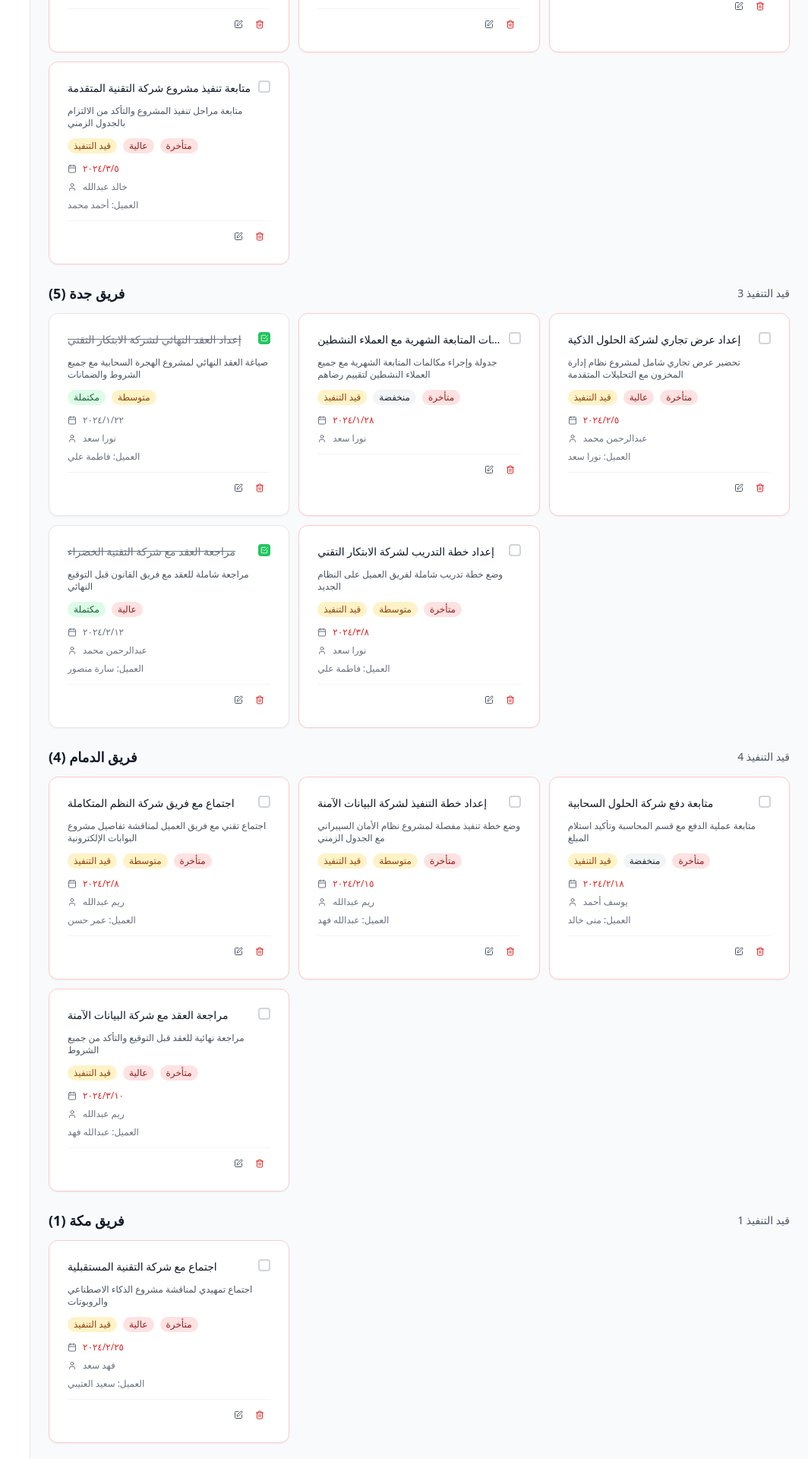
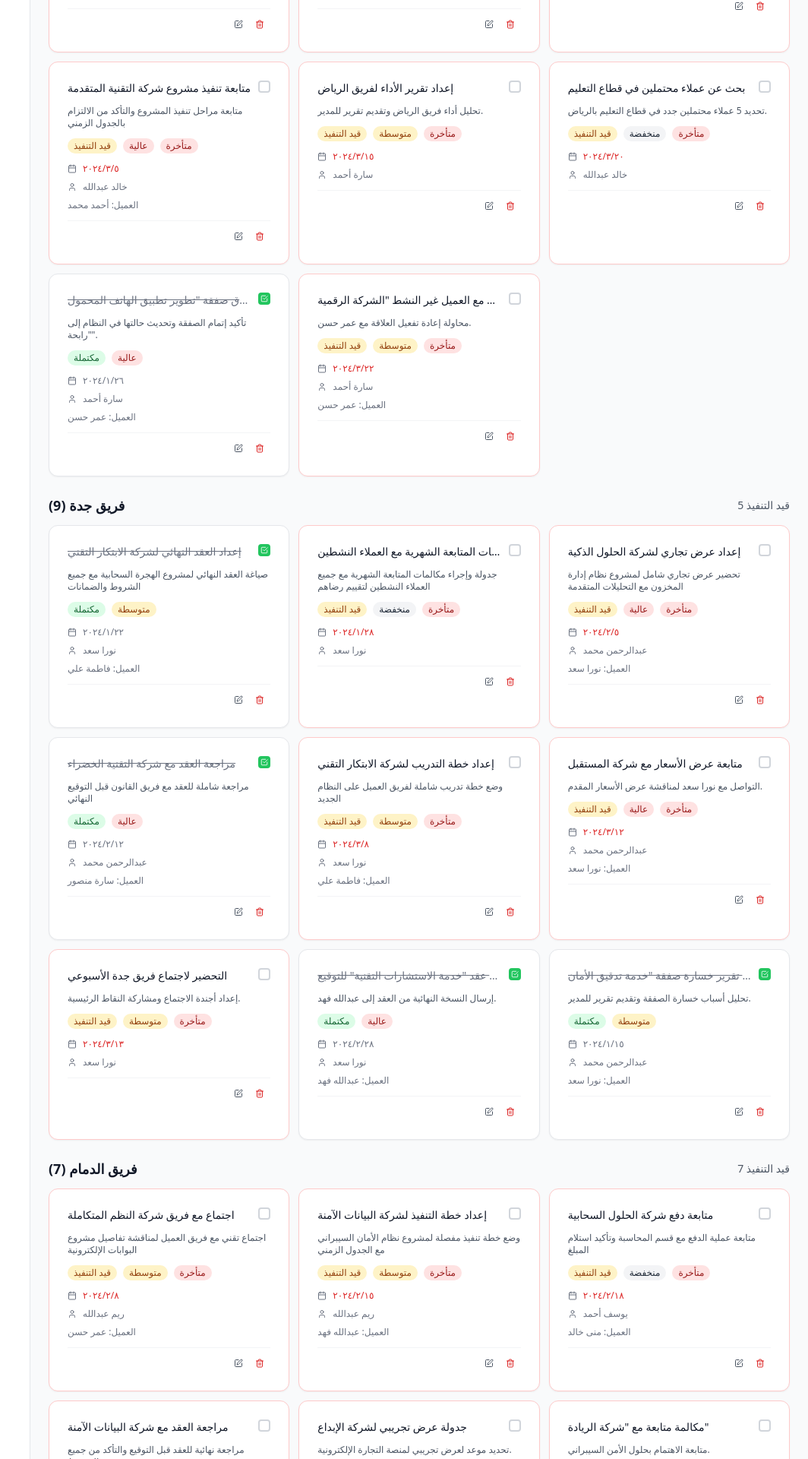
Before and after one commit to isamch/IC-CRM-Pro, a React (Vite) app: page /tasks in a window 1280 px wide. Shown: the part 520-2440 px from the top of the page at 76% size, without its empty margins (216-1280 px from the left). Built offline with nearby package versions, Linux system fonts and the light colour scheme; sample sign-in values are in the browser's storage.

Commit message:
add mockdata

```diff
--- a/src/data/mockData.ts
+++ b/src/data/mockData.ts
@@ -753,6 +753,174 @@ export const mockTasks: Task[] = [
     dealId: '7',
     assignee: '9', // عمر خالد - فريق جدة
     createdBy: '9'
+  },
+  {
+    id: '16',
+    title: 'متابعة عرض الأسعار مع شركة المستقبل',
+    description: 'التواصل مع نورا سعد لمناقشة عرض الأسعار المقدم.',
+    dueDate: '2024-03-12',
+    status: 'pending',
+    priority: 'high',
+    clientId: '4',
+    dealId: '4',
+    assignee: '8', // عبدالرحمن محمد
+    createdBy: '4'
+  },
+  {
+    id: '17',
+    title: 'إعداد تقرير الأداء لفريق الرياض',
+    description: 'تحليل أداء فريق الرياض وتقديم تقرير للمدير.',
+    dueDate: '2024-03-15',
+    status: 'pending',
+    priority: 'medium',
+    assignee: '3', // سارة أحمد
+    createdBy: '2'
+  },
+  {
+    id: '18',
+    title: 'جدولة عرض تجريبي لشركة الإبداع',
+    description: 'تحديد موعد لعرض تجريبي لمنصة التجارة الإلكترونية.',
+    dueDate: '2024-03-14',
+    status: 'pending',
+    priority: 'high',
+    clientId: '10',
+    dealId: '10',
+    assignee: '10', // يوسف أحمد
+    createdBy: '5'
+  },
+  {
+    id: '19',
+    title: 'مراجعة ملاحظات العميل لصفقة "حلول الذكاء الاصطناعي"',
+    description: 'مراجعة الملاحظات من سامي العتيبي والتنسيق مع الفريق الفني.',
+    dueDate: '2024-03-18',
+    status: 'pending',
+    priority: 'high',
+    clientId: '12',
+    dealId: '12',
+    assignee: '12', // لينا محمد
+    createdBy: '14'
+  },
+  {
+    id: '20',
+    title: 'تحديث بيانات العميل "شركة القصيم"',
+    description: 'إضافة معلومات الاتصال الجديدة وتحديث حالة العميل.',
+    dueDate: '2024-03-11',
+    status: 'done',
+    priority: 'low',
+    clientId: '13',
+    assignee: '15', // سعيد الحربي
+    createdBy: '15'
+  },
+  {
+    id: '21',
+    title: 'التحضير لاجتماع فريق جدة الأسبوعي',
+    description: 'إعداد أجندة الاجتماع ومشاركة النقاط الرئيسية.',
+    dueDate: '2024-03-13',
+    status: 'pending',
+    priority: 'medium',
+    assignee: '7', // نورا سعد
+    createdBy: '4'
+  },
+  {
+    id: '22',
+    title: 'إرسال عقد "خدمة الاستشارات التقنية" للتوقيع',
+    description: 'إرسال النسخة النهائية من العقد إلى عبدالله فهد.',
+    dueDate: '2024-02-28',
+    status: 'done',
+    priority: 'high',
+    clientId: '7',
+    dealId: '7',
+    assignee: '7', // نورا سعد
+    createdBy: '4'
+  },
+  {
+    id: '23',
+    title: 'مكالمة متابعة مع "شركة الريادة"',
+    description: 'متابعة الاهتمام بحلول الأمن السيبراني.',
+    dueDate: '2024-03-16',
+    status: 'pending',
+    priority: 'medium',
+    clientId: '9',
+    dealId: '9',
+    assignee: '9', // ريم عبدالله
+    createdBy: '5'
+  },
+  {
+    id: '24',
+    title: 'بحث عن عملاء محتملين في قطاع التعليم',
+    description: 'تحديد 5 عملاء محتملين جدد في قطاع التعليم بالرياض.',
+    dueDate: '2024-03-20',
+    status: 'pending',
+    priority: 'low',
+    assignee: '6', // خالد عبدالله
+    createdBy: '2'
+  },
+  {
+    id: '25',
+    title: 'إغلاق صفقة "تطوير تطبيق الهاتف المحمول"',
+    description: 'تأكيد إتمام الصفقة وتحديث حالتها في النظام إلى "رابحة".',
+    dueDate: '2024-01-26',
+    status: 'done',
+    priority: 'high',
+    clientId: '5',
+    dealId: '5',
+    assignee: '3', // سارة أحمد
+    createdBy: '2'
+  },
+  {
+    id: '26',
+    title: 'التواصل مع العميل غير النشط "الشركة الرقمية"',
+    description: 'محاولة إعادة تفعيل العلاقة مع عمر حسن.',
+    dueDate: '2024-03-22',
+    status: 'pending',
+    priority: 'medium',
+    clientId: '5',
+    assignee: '3', // سارة أحمد
+    createdBy: '2'
+  },
+  {
+    id: '27',
+    title: 'تقديم تقرير خسارة صفقة "خدمة تدقيق الأمان"',
+    description: 'تحليل أسباب خسارة الصفقة وتقديم تقرير للمدير.',
+    dueDate: '2024-01-15',
+    status: 'done',
+    priority: 'medium',
+    clientId: '4',
+    dealId: '4',
+    assignee: '8', // عبدالرحمن محمد
+    createdBy: '4'
+  },
+  {
+    id: '28',
+    title: 'جدولة تدريب لفريق الدمام على المنتج الجديد',
+    description: 'تنظيم جلسة تدريبية لأعضاء فريق الدمام.',
+    dueDate: '2024-03-25',
+    status: 'pending',
+    priority: 'medium',
+    assignee: '10', // يوسف أحمد
+    createdBy: '5'
+  },
+  {
+    id: '29',
+    title: 'متابعة العقد مع شركة مكة',
+    description: 'التأكد من استلام العقد الموقع من سلوى منصور.',
+    dueDate: '2024-03-19',
+    status: 'pending',
+    priority: 'high',
+    clientId: '11',
+    dealId: '11',
+    assignee: '11', // فهد سعد
+    createdBy: '13'
+  },
+  {
+    id: '30',
+    title: 'إعداد قائمة بالعملاء المحتملين في المدينة المنورة',
+    description: 'تجميع قائمة بـ 10 شركات يمكن استهدافها في المدينة.',
+    dueDate: '2024-03-28',
+    status: 'pending',
+    priority: 'low',
+    assignee: '12', // لينا محمد
+    createdBy: '14'
   }
 ];
 
```
